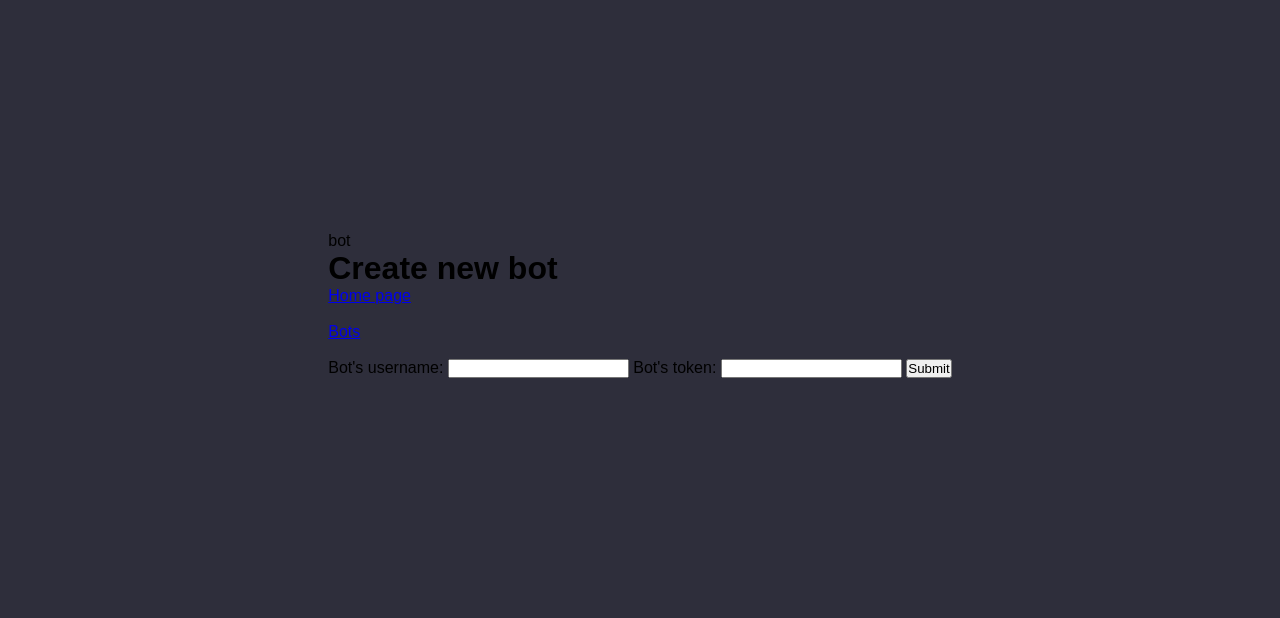
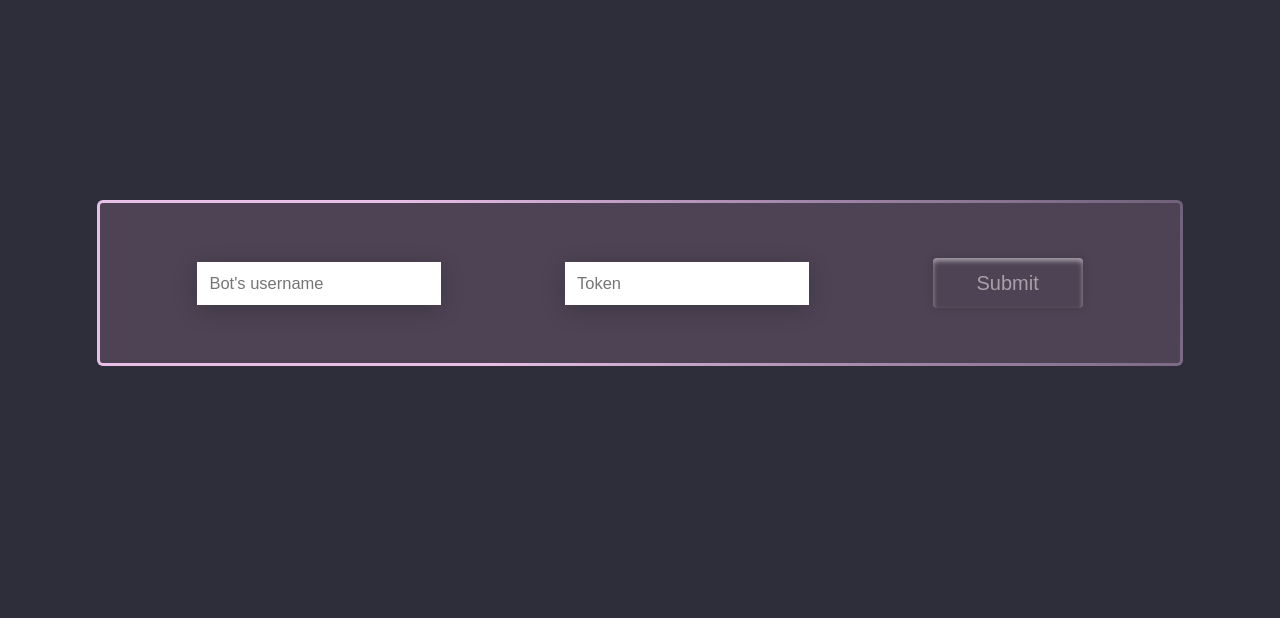
Before and after one commit to IHateModernity/bot-constructor, a Django app: page /bots/create-new-bot/ in a window 1280 px wide. Shown: the part 133-751 px from the top of the page. Before the commit the page ends 511 px from the top, so only its background shows below. Run offline with Django 4.2, Linux system fonts and the light colour scheme; a user stored in the database is signed in.

Commit message:
New bot template + Bot add command template fix

```diff
--- a/bot_constructor/constructor/templates/constructor/bot-add-command.html
+++ b/bot_constructor/constructor/templates/constructor/bot-add-command.html
@@ -35,8 +35,8 @@
                       <option>message</option>
                   </select>
 
-                  <input name="message" maxlength="10" required="" id="id_message" value="Target message">
-                  <textarea type="text" name="answer" maxlength="255" required="" id="id_answer">Bot's answer</textarea>
+                  <input name="message" maxlength="10" required="" id="id_message" placeholder="Target message">
+                  <textarea type="text" name="answer" maxlength="255" required="" id="id_answer" placeholder="Bot's answer"></textarea>
 
                   <button class="sub" type="submit" name="Submit">Submit</button>
                 </form>
--- a/bot_constructor/constructor/templates/constructor/create-new-bot.html
+++ b/bot_constructor/constructor/templates/constructor/create-new-bot.html
@@ -6,7 +6,7 @@
 {% block title %} New bot {% endblock %}
 
 {% block links %}
-
+<link rel="stylesheet" href="{% static 'constructor/css/add_command.css' %}">
 {% endblock %}
 
 {% block div-animation %}<div class="animation start-newbot"></div>{% endblock %}
@@ -14,18 +14,21 @@
 {% block content %}
 
     <main>
-    {{ user }}
-    <h1>Create new bot</h1>
-    <a href="{% url 'home' %}">Home page</a>
-    <br>
-    <br>
-    <a href="{% url 'bots' %}">Bots</a>
-    <br>
-    <br>
-    <form method="post">
-        {% csrf_token %}
-        {{ form }}
-        <button type="submit" name="Submit">Submit</button>
-    </form>
+
+
+    <div class="tasks-list gradient-border">
+        <div class="overtask">
+            <div class="task">
+
+                <form method="post">
+                    {% csrf_token %}
+                    <input type="text" name="bot_username" maxlength="30" required="" id="id_bot_username" placeholder="Bot's username">
+                    <input type="text" name="bot_token" maxlength="50" required="" id="id_bot_token" placeholder="Token">
+                    <button class="sub" type="submit" name="Submit">Submit</button>
+                </form>
+
+            </div>
+        </div>
+  </div>
     </main>
 {% endblock %}
```
Also changed, not shown: bot_constructor/db.sqlite3.
